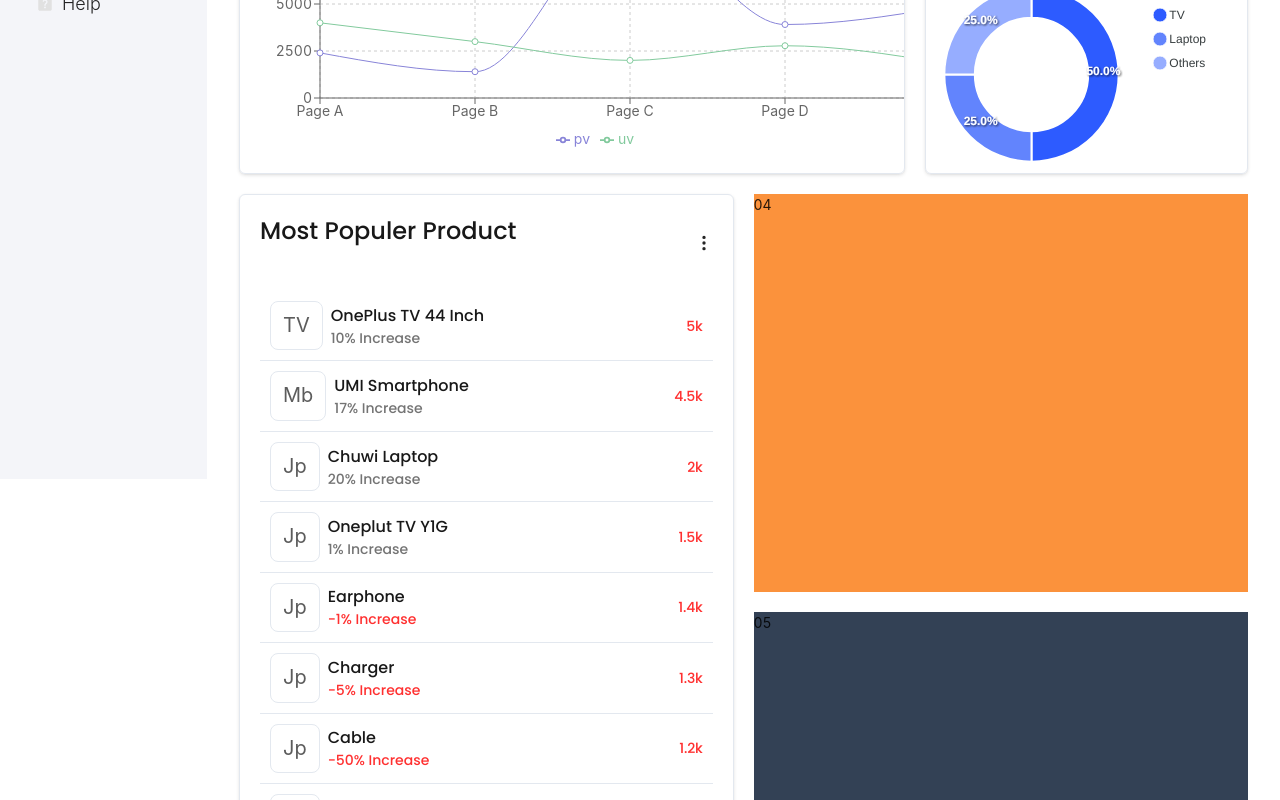
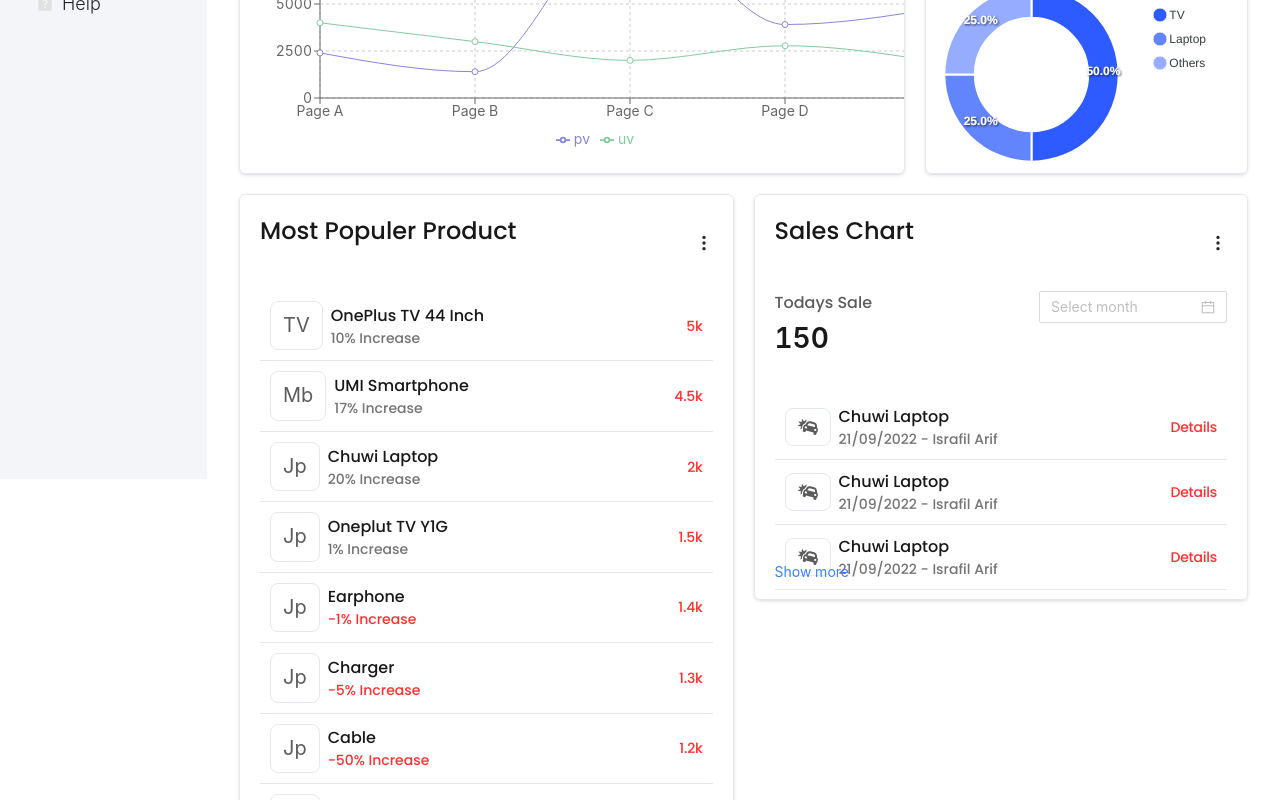
Before and after one commit to monirhabderabby/redgreenAssestment, a React (Create React App) app: page / in a window 1280 px wide. Shown: the part 449-1249 px from the top of the page. Built offline with nearby package versions, Linux system fonts and the light colour scheme; the HTML template or start-up script is replaced by a standard one.

Commit message:
added sale layout in dashboard

```diff
--- a/src/components/DashboardOverView/DashboardOverView.js
+++ b/src/components/DashboardOverView/DashboardOverView.js
@@ -1,6 +1,7 @@
 import React from "react";
 import MostPopulerProduct from "./MostPopulerPrduct/MostPopulerProduct";
 import Notification from "./Notification/Notification";
+import SaleOverview from "./SaleOverview/SaleOverview";
 import SalesChart from "./SalesChart/SalesChart";
 import TotalSales from "./TotalSales/TotalSales";
 
@@ -16,7 +17,7 @@ const DashboardOverView = () => {
                 <TotalSales />
                 <SalesChart />
                 <MostPopulerProduct />
-                <div className="bg-orange-400 md:col-span-6">04</div>
+                <SaleOverview />
                 <div className="bg-slate-700 md:col-span-6">05</div>
             </section>
         </div>
--- /dev/null
+++ b/src/components/DashboardOverView/SaleOverview/SaleOverview.js
@@ -0,0 +1,104 @@
+import { DatePicker } from "antd";
+import React from "react";
+import { BsThreeDotsVertical } from "react-icons/bs";
+import { FaCarCrash } from "react-icons/fa";
+
+const SaleOverview = () => {
+    return (
+        <div className="md:col-span-6 w-full card__shadow rounded-6px border-[1px] border-[#E3E8EF] h-[406px] p-[20px] relative">
+            <header className="mb-[20px] w-full flex items-center justify-between ">
+                <p className="font-normal text-[24px] leading-32px text-[#181818] font-popins">
+                    Sales Chart
+                </p>
+                <BsThreeDotsVertical className="ml-[41px] text-lg" />
+            </header>
+            <div className="w-full flex justify-between">
+                <div>
+                    <p className="text-[16px] font-light leading-24px text-[#5C5C5C] font-popins mb-[4px]">
+                        Todays Sale
+                    </p>
+                    <p className="font-semibold text-[28px] leading-38px text-[#181818]">
+                        150
+                    </p>
+                </div>
+                <div>
+                    <DatePicker picker="month" />
+                </div>
+            </div>
+
+            <div className="my-[10px]">
+                <div class="w-full">
+                    <div class="flex justify-between items-center border-b-[1px] p-[10px] border-[#E3E8EF]">
+                        <div class="flex items-center gap-[8px]">
+                            <div class="px-4 md:px-[12px] py-[6px] md:py-[8px] border-[0.5px] border-[#E3E8EF] bg-[#FFFFFF] rounded-sm text-[#5C5C5C] rounded-8px">
+                                <FaCarCrash className="text-xl" />
+                            </div>
+                            <div class="flex flex-col">
+                                <span className="text-[10px] md:text-[16px] leading-24px font-popins text-[#181818] h-[24px]">
+                                    Chuwi Laptop
+                                </span>
+                                <span
+                                    class={`text-[10px] md:text-[14px] font-light leading-20px font-popins text-[#747474]`}
+                                >
+                                    21/09/2022 - Israfil Arif
+                                </span>
+                            </div>
+                        </div>
+                        <div class="text-[#FF3030] text-[10px] md:text-[14px] font-light tracking-cardAmount font-popins">
+                            Details
+                        </div>
+                    </div>
+                </div>
+                <div class="w-full">
+                    <div class="flex justify-between items-center border-b-[1px] p-[10px] border-[#E3E8EF]">
+                        <div class="flex items-center gap-[8px]">
+                            <div class="px-4 md:px-[12px] py-[6px] md:py-[8px] border-[0.5px] border-[#E3E8EF] bg-[#FFFFFF] rounded-sm text-[#5C5C5C] rounded-8px">
+                                <FaCarCrash className="text-xl" />
+                            </div>
+                            <div class="flex flex-col">
+                                <span className="text-[10px] md:text-[16px] leading-24px font-popins text-[#181818] h-[24px]">
+                                    Chuwi Laptop
+                                </span>
+                                <span
+                                    class={`text-[10px] md:text-[14px] font-light leading-20px font-popins text-[#747474]`}
+                                >
+                                    21/09/2022 - Israfil Arif
+                                </span>
+                            </div>
+                        </div>
+                        <div class="text-[#FF3030] text-[10px] md:text-[14px] font-light tracking-cardAmount font-popins">
+                            Details
+                        </div>
+                    </div>
+                </div>
+                <div class="w-full">
+                    <div class="flex justify-between items-center border-b-[1px] p-[10px] border-[#E3E8EF]">
+                        <div class="flex items-center gap-[8px]">
+                            <div class="px-4 md:px-[12px] py-[6px] md:py-[8px] border-[0.5px] border-[#E3E8EF] bg-[#FFFFFF] rounded-sm text-[#5C5C5C] rounded-8px">
+                                <FaCarCrash className="text-xl" />
+                            </div>
+                            <div class="flex flex-col">
+                                <span className="text-[10px] md:text-[16px] leading-24px font-popins text-[#181818] h-[24px]">
+                                    Chuwi Laptop
+                                </span>
+                                <span
+                                    class={`text-[10px] md:text-[14px] font-light leading-20px font-popins text-[#747474]`}
+                                >
+                                    21/09/2022 - Israfil Arif
+                                </span>
+                            </div>
+                        </div>
+                        <div class="text-[#FF3030] text-[10px] md:text-[14px] font-light tracking-cardAmount font-popins">
+                            Details
+                        </div>
+                    </div>
+                </div>
+            </div>
+            <div className="absolute bottom-4">
+                <button className="text-blue-500">Show more</button>
+            </div>
+        </div>
+    );
+};
+
+export default SaleOverview;
```
Also changed, not shown: src/Assets/car_crash.png (added).
